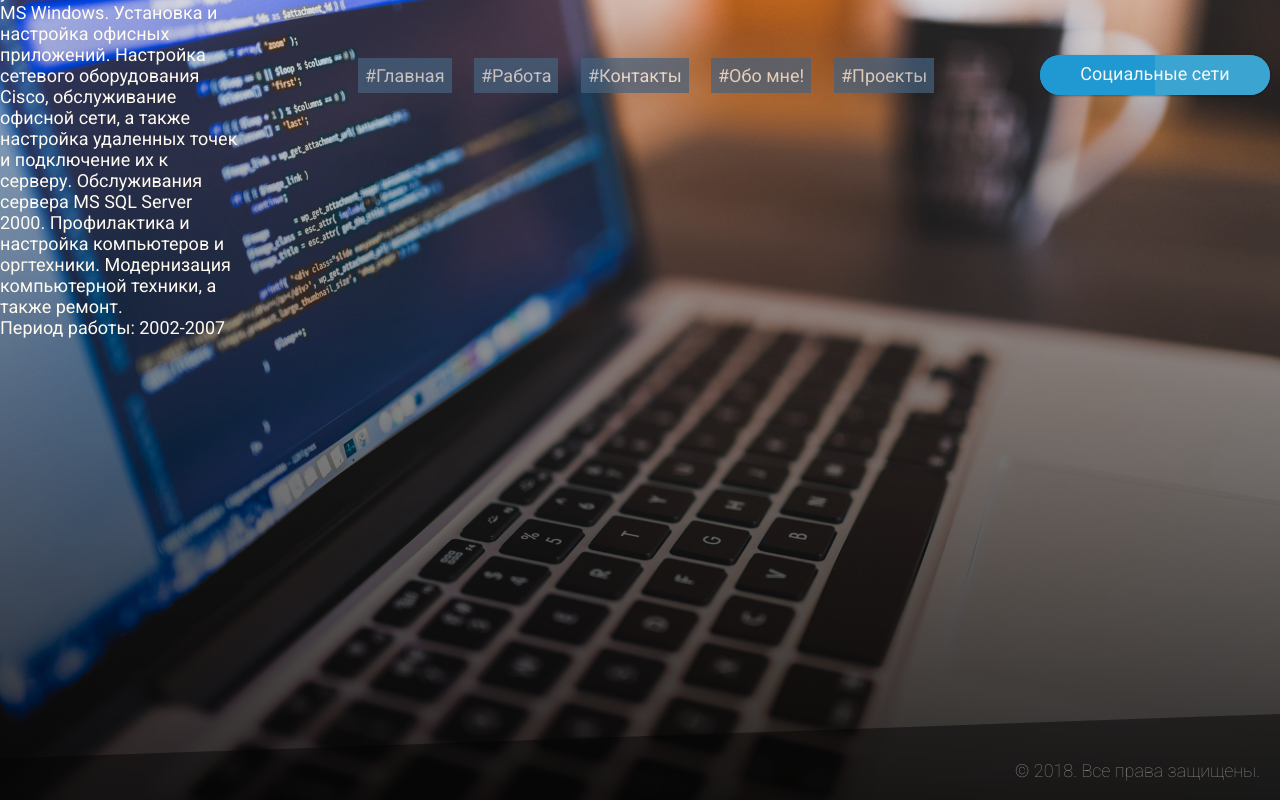
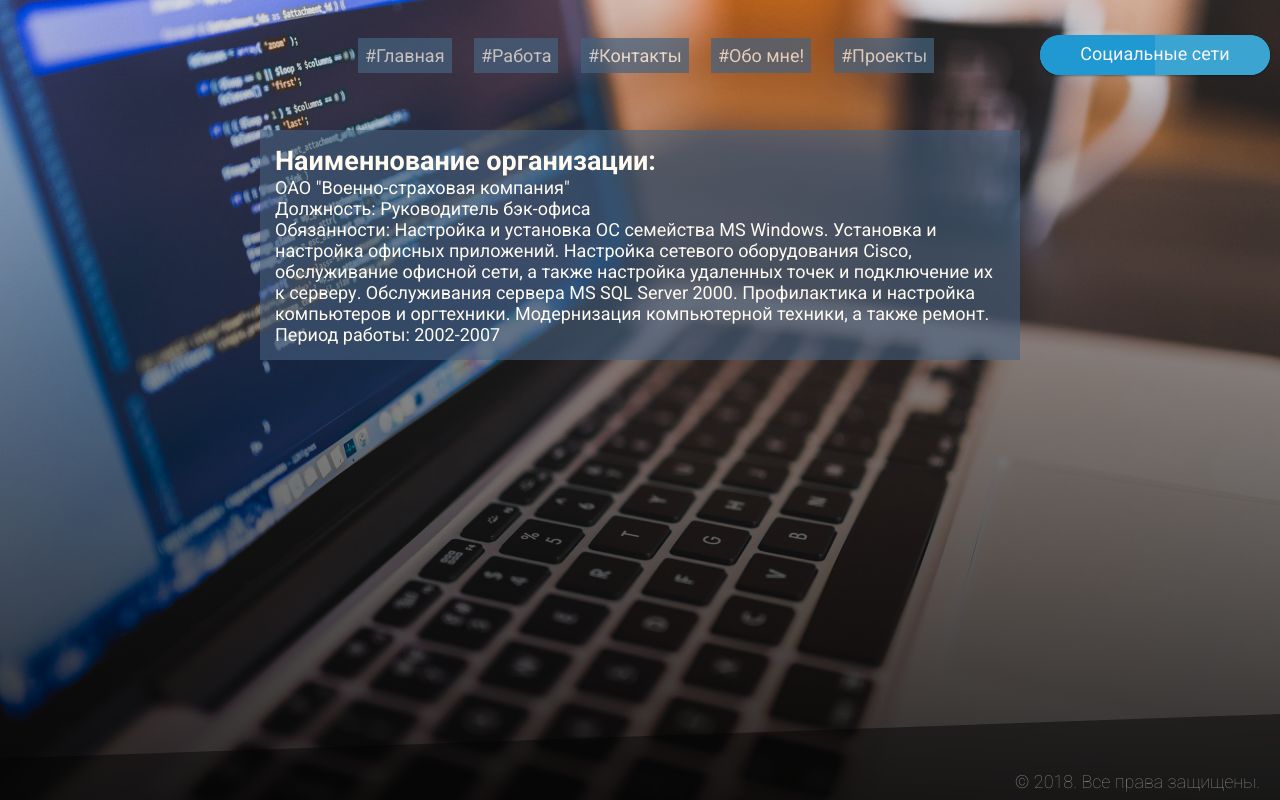
Before and after one commit to Kaymanov/Portfolio_django, a Django app: page /work/ in a window 1280 px wide. Run offline with Django 3.2, Linux system fonts and the light colour scheme; data comes from the database, SQL or seed files in the repository; some libraries are stand-ins or nearby versions.

Commit message:
Django_Portfolio_14.12.18

```diff
--- a/static/style/style.css
+++ b/static/style/style.css
@@ -10,7 +10,7 @@ body {
 .grid {
   display: grid;
   grid-gap: 20px;
-  grid-template-areas: 'nav' 'hover' 'grid-hello' 'article' 'but' 'underground';
+  grid-template-areas: 'nav' 'hover' 'grid-hello' 'article' 'article_post' 'but' 'underground';
   min-height: 100%;
   background-size: 100%;
   align-items: center;
@@ -72,6 +72,7 @@ body {
     grid-area: grid-hello;
     color: white;
     text-align: center;
+    align-self: start;
     padding: 20px; }
     .grid .grid-hello .photo img {
       border-radius: 125px;
@@ -103,6 +104,15 @@ body {
       .grid .article h3 ul {
         color: #0F9E5E;
         font-weight: 100; }
+  .grid .article_post {
+    grid-area: article_post;
+    background-color: rgba(70, 98, 127, 0.6);
+    padding: 15px;
+    color: floralwhite;
+    align-self: start; }
+    .grid .article_post ul {
+      list-style-type: none;
+      text-align: left; }
   .grid .but {
     grid-area: but;
     align-self: start; }
@@ -161,7 +171,7 @@ body {
 @media (min-width: 640px) {
   .grid {
     grid-template-columns: 2fr 2fr 2fr 2fr 2fr;
-    grid-template-rows: 150px auto auto auto 60px;
-    grid-template-areas: '. nav nav nav hover' 'grid-hello grid-hello grid-hello grid-hello grid-hello' 'article article article article article' 'but but but but but' 'underground underground underground underground underground'; } }
+    grid-template-rows: 110px auto 188px 105px auto;
+    grid-template-areas: '. nav nav nav hover' '.  article_post article_post article_post .' 'grid-hello grid-hello grid-hello grid-hello grid-hello' 'article article article article article' 'but but but but but' 'underground underground underground underground underground'; } }
 
 /*# sourceMappingURL=style.css.map */
--- a/static/style/style.scss
+++ b/static/style/style.scss
@@ -20,6 +20,7 @@ body {
           'hover'
           'grid-hello'
           'article'
+          'article_post'
           'but'
           'underground';
   min-height: 100%;
@@ -102,6 +103,7 @@ body {
     grid-area: grid-hello;
     color: white;
     text-align: center;
+    align-self: start;
     padding: 20px;
     .photo {
       img {
@@ -147,6 +149,17 @@ body {
     }
   }
 
+  .article_post {
+      grid-area: article_post;
+      background-color: rgba(70, 98, 127, 0.6);
+      padding: 15px;
+      color: floralwhite;
+      align-self: start;
+      ul {
+        list-style-type: none;
+        text-align: left;
+      }
+  }
 
   .but {
     grid-area: but;
@@ -229,10 +242,12 @@ body {
 @media (min-width: 640px) {
   .grid {
     grid-template-columns: 2fr 2fr 2fr 2fr 2fr;
-    grid-template-rows: 150px auto auto auto 60px;
+    grid-template-rows: 110px auto 188px 105px auto;
     grid-template-areas: '. nav nav nav hover'
+    '.  article_post article_post article_post .'
     'grid-hello grid-hello grid-hello grid-hello grid-hello'
     'article article article article article'
+
     'but but but but but'
     'underground underground underground underground underground';
   }
--- a/templates/work.html
+++ b/templates/work.html
@@ -1,13 +1,6 @@
 {% extends 'base.html' %}
 {% block content %}
     {% for work in works %}
-            <style>
-                .article_post {
-                    display: grid;
-                    color: floralwhite;
-                    text-align: left;
-                }
-            </style>
            <div class="article_post">
                     <ul>
                         <li><h2>Наименнование организации: </h2>{{ work.name }}</li>
```
Also changed, not shown: 1 other file. Lines whose indentation alone changed are shown as unchanged.
